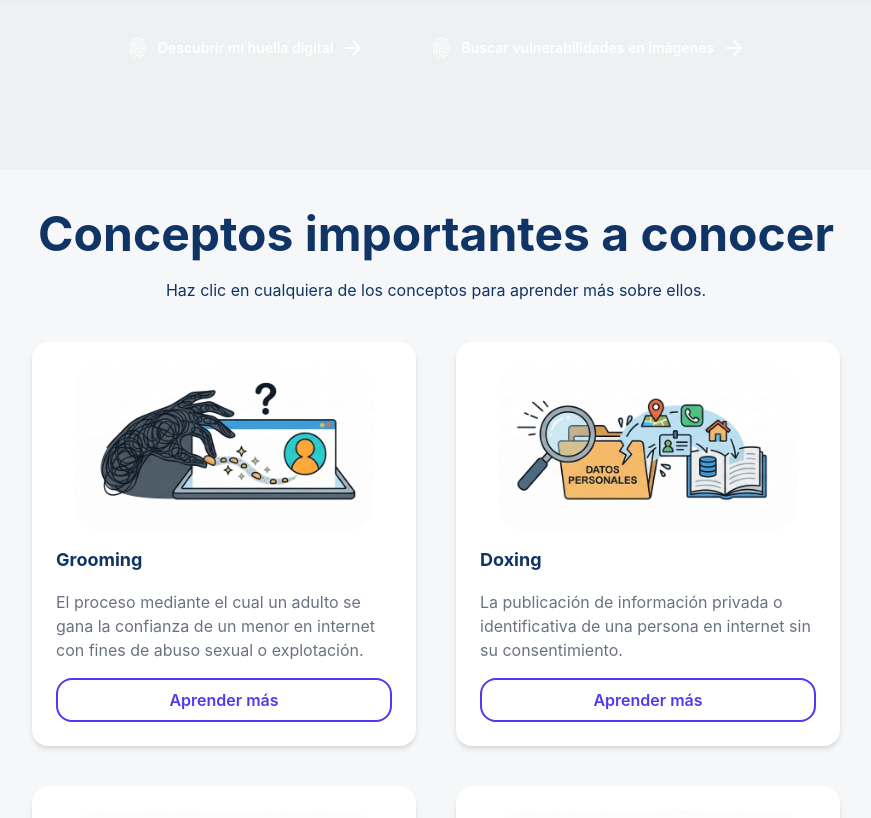
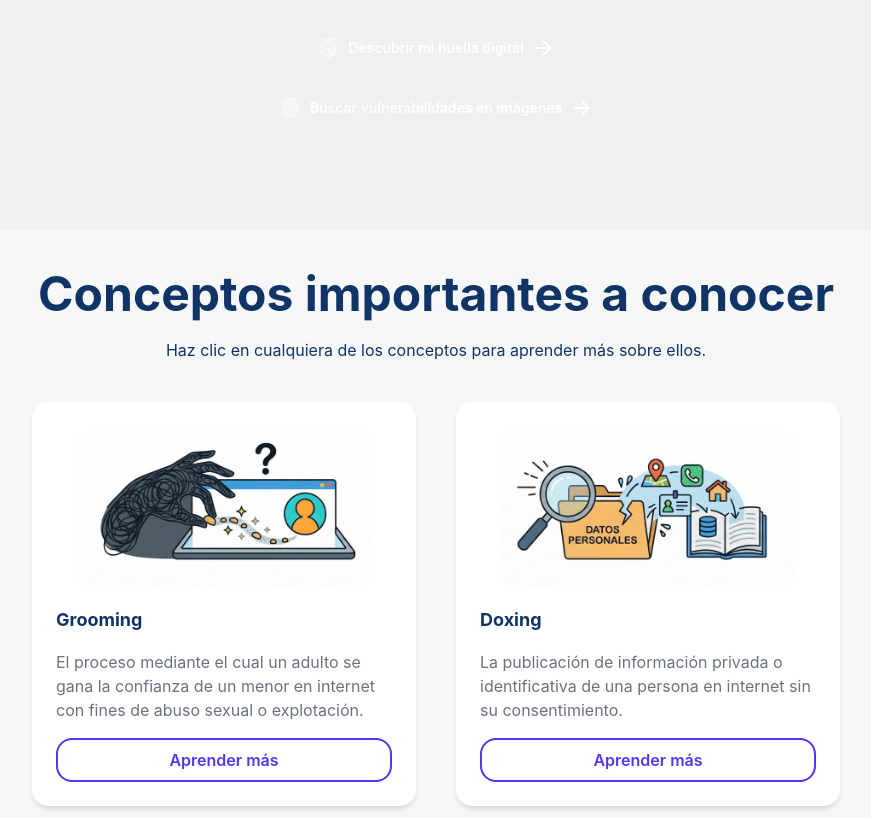
Before and after one commit to Santiago1408/spd-tamarindo, a Next.js app: page / in a window 1280 px wide. Shown: the part 1200-2018 px from the top of the page, without its empty margins (204-1075 px from the left). Built offline with nearby package versions, Linux system fonts and the light colour scheme.

Commit message:
Corrección botones

```diff
--- a/components/layout/razonGuia.tsx
+++ b/components/layout/razonGuia.tsx
@@ -186,7 +186,9 @@ export default function RazonGuia() {
             Descubrir mi huella digital
             <span className="material-symbols-outlined text-base">arrow_forward</span>
           </Link>
-          <Link
+        </div>
+        <div className="flex justify-center mt-2">
+            <Link
             href="/escanearImg"
             className="inline-flex items-center gap-2 rounded-xl px-8 py-3.5 text-sm font-semibold text-white transition-all duration-200"
             style={{ backgroundColor: "var(--color-primary)" }}
@@ -208,7 +210,6 @@ export default function RazonGuia() {
             <span className="material-symbols-outlined text-base">arrow_forward</span>
           </Link>
         </div>
-
       </div>
     </section>
   );
```
